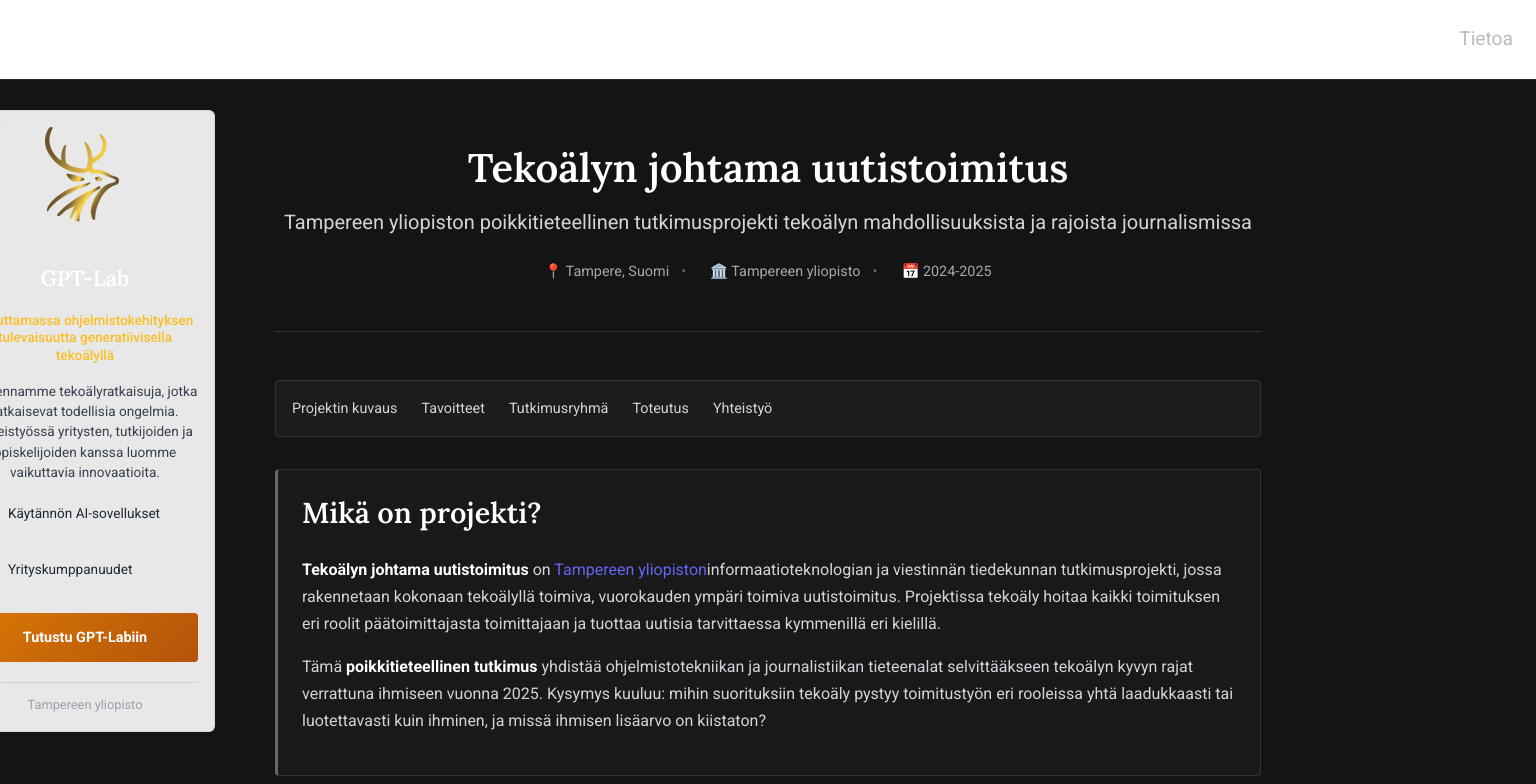
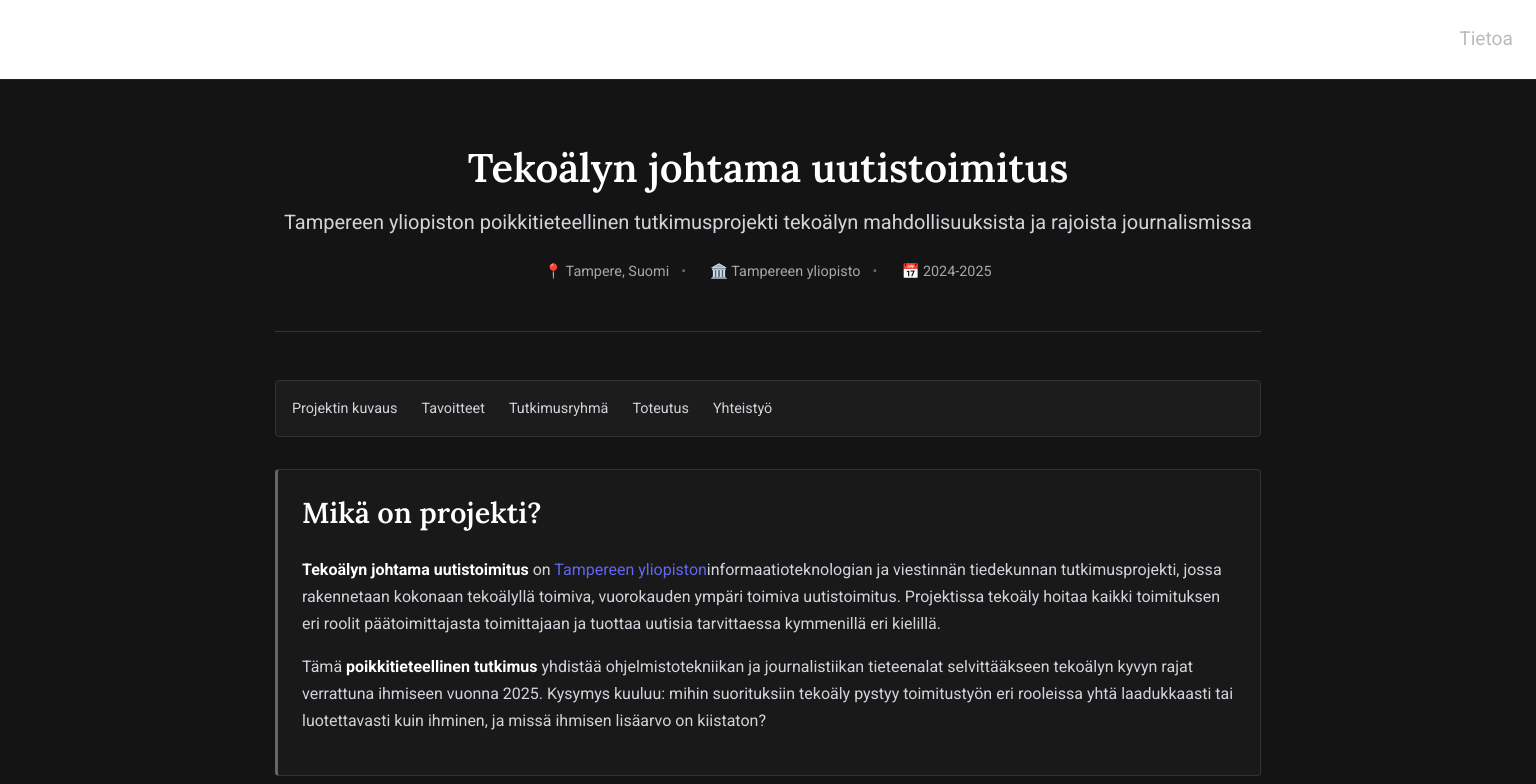
Before and after one commit to JoniHonkanen/newsroom_production_frontend, a Next.js app: page /en/about in a window 1536 px wide. Shown: the top 784 px of the page. Built offline with nearby package versions, Linux system fonts and the light colour scheme; a web font is replaced by a local one.

Commit message:
improvements for banner

```diff
--- a/src/app/[locale]/layout.module.css
+++ b/src/app/[locale]/layout.module.css
@@ -12,23 +12,19 @@
     --sidebar-gap: 24px;
     position: fixed;
     top: 110px;
-    left: calc(50% - var(--content-max-width) / 2 - var(--sidebar-width) - var(--sidebar-gap));
+    left: calc(
+      50% - var(--content-max-width) / 2 - var(--sidebar-width) -
+        var(--sidebar-gap)
+    );
     width: var(--sidebar-width);
     z-index: 40;
+  }
+}
+
+@media (min-width: 1650px) {
+  .sidebarWrapper {
+    --sidebar-width: 240px;
+    --sidebar-gap: 32px;
     display: block;
   }
 }
-
-@media (min-width: 1400px) {
-  .sidebarWrapper {
-    --sidebar-width: 260px;
-    --sidebar-gap: 28px;
-  }
-}
-
-@media (min-width: 1600px) {
-  .sidebarWrapper {
-    --sidebar-width: 300px;
-    --sidebar-gap: 32px;
-  }
-}
--- a/src/components/sidebar/SidebarComponent.module.css
+++ b/src/components/sidebar/SidebarComponent.module.css
@@ -2,8 +2,7 @@
   width: 100%;
   max-height: calc(100vh - 140px);
   overflow-y: auto;
-  border-radius: 6px;
-  border: 1px solid rgba(255, 255, 255, 0.08);
+  border-radius: 4px;
   background: rgba(26, 26, 26, 0.65);
   backdrop-filter: blur(10px);
   padding: 1rem;
```
